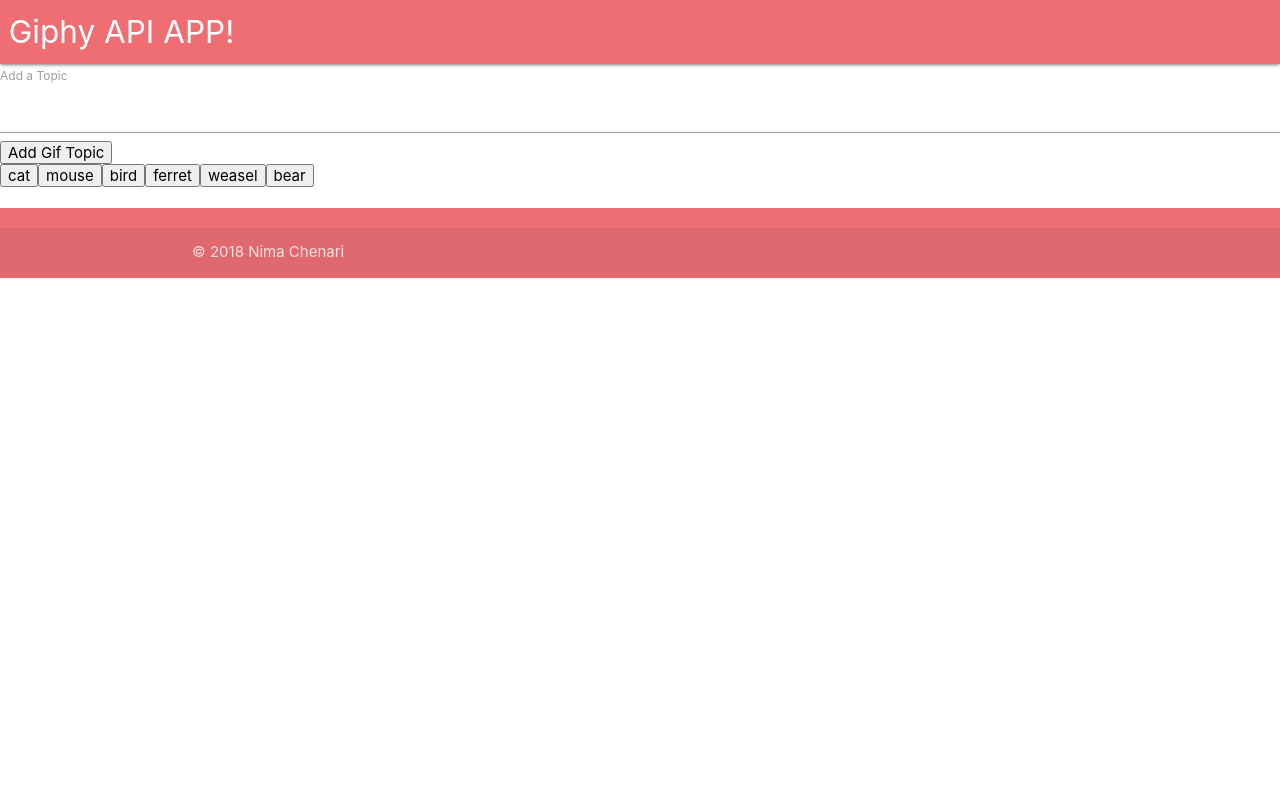
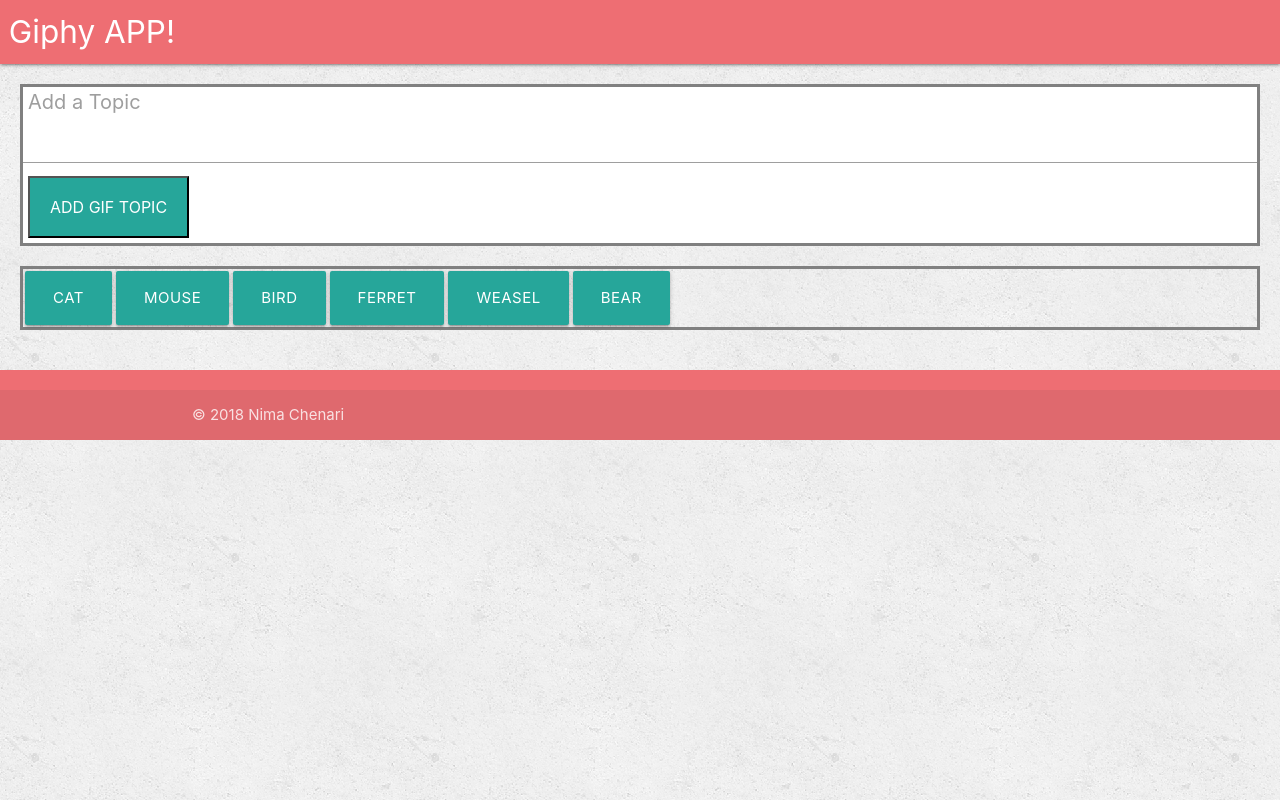
Before and after one commit to nchenari/giphy-api-app, a plain HTML site: page index.html in a window 1280 px wide. Drawn offline with nearby package versions, Linux system fonts and the light colour scheme.

Commit message:
added extra styling to style.css and cleaned up topic input

```diff
--- a/assets/css/style.css
+++ b/assets/css/style.css
@@ -2,12 +2,57 @@
     display: flex;
     min-height: 100vh;
     flex-direction: column;
+    background-image: url("../../assets/images/concrete_seamless.png");
+    background-repeat: repeat;
   }
 
   main {
     flex: 1 0 auto;
   }
 
+  #gif-form {
+    background-color: white;
+  }
+
+  #buttons-view {
+    margin-left: 20px;
+    margin-right: 20px;
+    margin-bottom: 20px;
+    border: solid grey;
+  }
+
+  #gif-form {
+    margin: 20px;
+    border: solid grey;
+  }
+
+  .gif-topic {
+    margin: 2px;
+  }
+
+  .gif-card {
+    margin-left: 13px;
+    margin-right: 13px;
+  }
+
+  #add-topic {
+    background-color: #26a69a;
+    color: white;
+    font-size: 16px;
+    padding: 20px;
+    margin: 5px;
+  }
+
+  label {
+    font-size: 20px;
+    margin: 5px;
+  }
+
+  .rating {
+    font-weight: bold;
+    font-size: 20px;
+  }
+
   p {
     font-size: 16px;
   }
--- a/assets/javascript/app.js
+++ b/assets/javascript/app.js
@@ -1,5 +1,3 @@
-
-
 
  // GIPHY API key
  const API_KEY = "odMc1jufuWOhI5KTz3DPDDppqago4sts";
@@ -54,9 +52,10 @@
 
      // create a paragraph tag with the result item's rating
      var p = $("<p>").text("Rating: " + result.rating);
+     p.addClass("rating");
 
      // create card in div
-     topicResultDiv.html("<div class='col s12 m12 l6'><div class='card'><div class='card-image'>" + topicImage.prop('outerHTML') + "</div><div class='card-content'>" + p.prop('outerHTML') + "</div><div class='card-action'><a href=" + result.images.fixed_height.url + ">Source</a></div></div></div>");
+     topicResultDiv.html("<div class='col s12 m12 l6'><div class='card gif-card'><div class='card-image'>" + topicImage.prop('outerHTML') + "</div><div class='card-content'>" + p.prop('outerHTML') + "</div><div class='card-action'><a href=" + result.images.fixed_height.url + ">Source</a></div></div></div>");
 
      // prepending the topicResultDiv to the HTML page in the "gifs-appear-here" div
      $("#gifs-appear-here").prepend(topicResultDiv);
@@ -92,7 +91,7 @@
          // dynamically generate buttons for each movie in the array
          var topicBtn = $("<button>");
          // add a class to our button
-         topicBtn.addClass("gif-topic");
+         topicBtn.addClass("gif-topic waves-effect waves-light btn-large");
          // add data-attribute
          topicBtn.attr("data-topic", topics[i]);
          // provide the initial button text
@@ -110,15 +109,25 @@
      // grab input from the textbox
      var topic = $("#topic-input").val().trim();
 
-     // remove text from input after topic retrieved
-     $("#topic-input").val('');
+     // check if empty and already exist
+     if (topic == "") {
 
-     // add the topic from the textbox to our array
-     topics.push(topic);
+        alert("Please enter a topic into the text box");
+     } else if (topics.indexOf(topic) != -1) {
+        // remove text from input
+        $("#topic-input").val('');
 
-     // call renderButton which adds buttons for each topic
-     renderButtons();
+        alert("Topic already exists. Please enter a new topic")
+     } else {
+        // remove text from input after topic retrieved
+        $("#topic-input").val('');
 
+        // add the topic from the textbox to our array
+        topics.push(topic);
+
+        // call renderButton which adds buttons for each topic
+        renderButtons();
+     }
  });
 
  // function triggered when dynamically added button is clicked
--- a/index.html
+++ b/index.html
@@ -12,7 +12,7 @@
   <div class="navbar">
         <nav>
             <div class="nav-wrapper">
-            <a class="brand-logo" href="./index.html"> &nbsp;Giphy API APP!</a>
+            <a class="brand-logo" href="./index.html"> &nbsp;Giphy APP!</a>
             </div>
         </nav>
   </div>
@@ -24,7 +24,7 @@
             <input type="text" id="topic-input"><br>
 
             <!-- Button triggers new gif topic to be added  -->
-            <input id="add-topic" type="submit" value="Add Gif Topic">
+            <input id="add-topic" type="submit" value="ADD GIF TOPIC">
         </form>
         <!-- Rendered Buttons will get Dumped Here  -->
         <div id="buttons-view"></div>
```
Also changed, not shown: assets/images/concrete_seamless.png (added).
